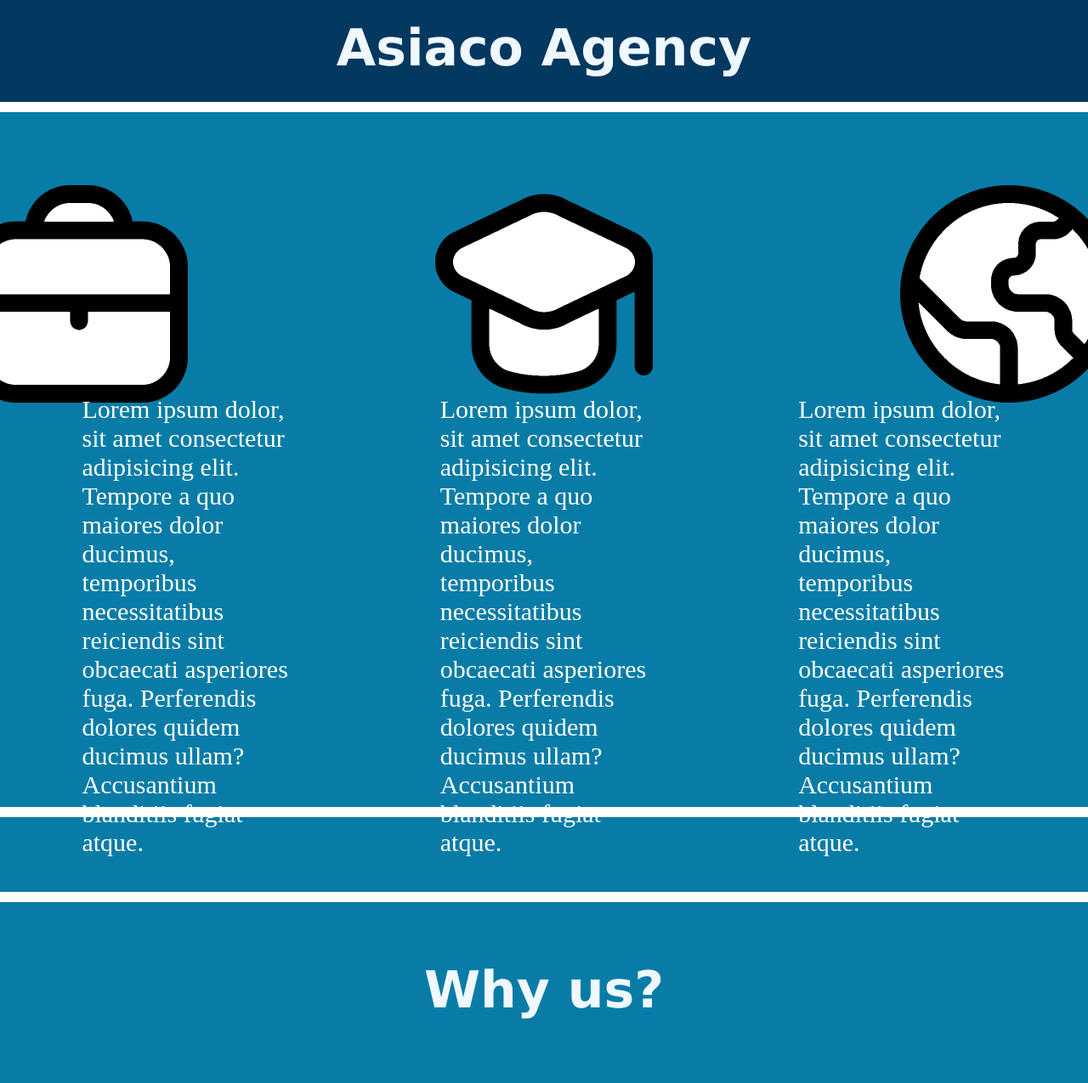
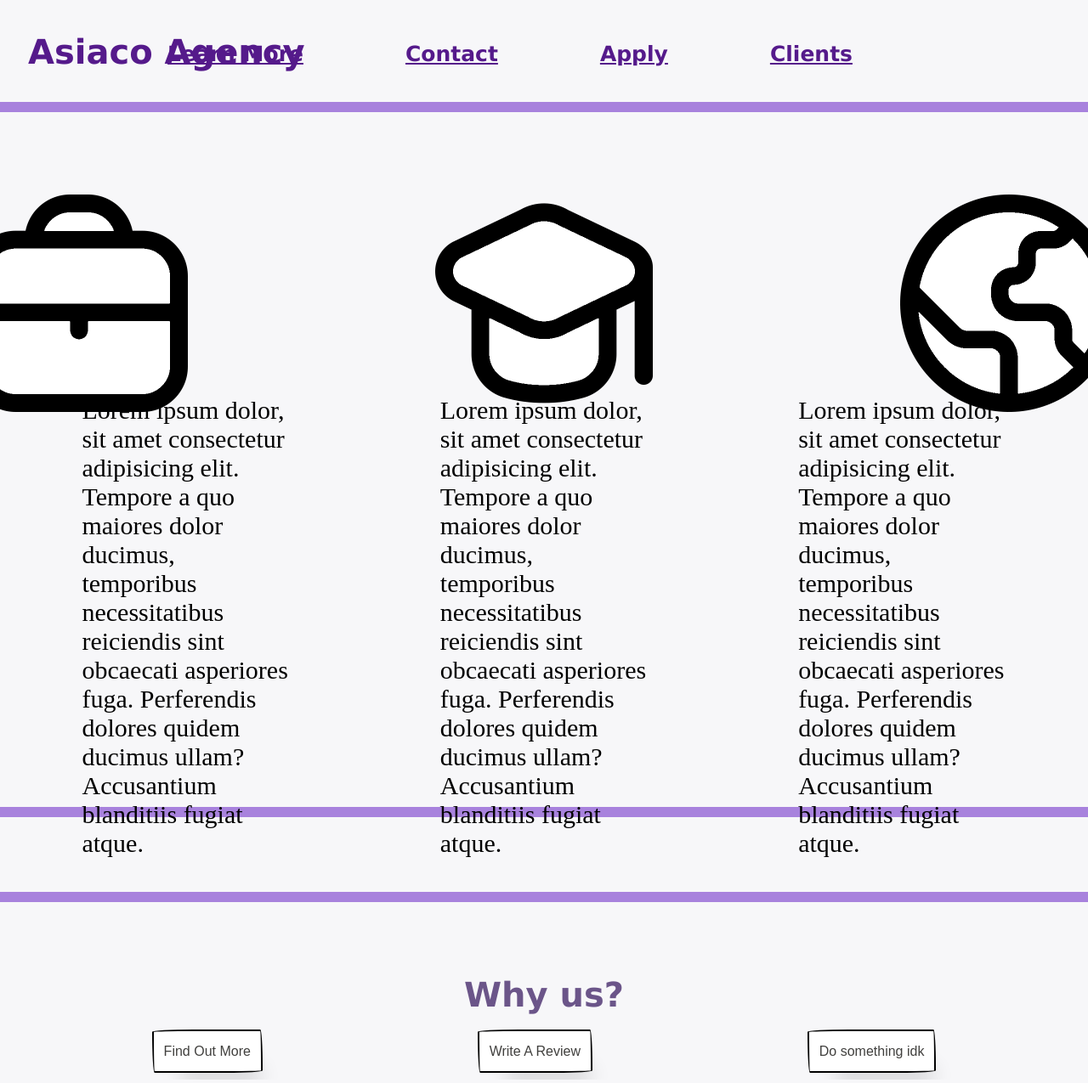
Before and after one commit to qwontt/qwontt.github.io, a plain HTML site: page index.html in a window 1280 px wide. Shown: the top 1275 px of the page at 85% size. Drawn offline with Linux system fonts and the light colour scheme.

Commit message:
index finished
index done, changed design to white/purple, looks good to me

```diff
--- a/index.html
+++ b/index.html
@@ -12,7 +12,11 @@
      <div id="bar3white"></div>
     </div>
     <div class="title">
-    <h1 id="titletext">Asiaco Agency</h1>
+    <a href=""><h1 id="titletext">Asiaco Agency</h1></a>
+    <a href=""><h2 id="more">Learn More</h2></a>
+    <a href=""><h2 id="more">Contact</h2></a>
+    <a href=""><h2 id="more">Apply</h2></a>
+    <a href=""><h2 id="more">Clients</h2></a>
     </div>
     <div class="icons">
     <img src="res/img/briefcase.png" alt="" id="iconszise">
@@ -26,7 +30,7 @@
     </div>
     <div id="topbar2"></div>
     <div class="title">
-    <h1>Why us?</h1>
+    <h1 id="whyus">Why us?</h1>
     </div>
 
     <div class="buttonarray">
--- a/style.css
+++ b/style.css
@@ -3,14 +3,23 @@
     margin: 0px;
     justify-content: center;
     align-items: center;
-    color: aliceblue;
+    color: #6B5589;
     display: flex;
-    top: 13px;
-    font-size: 30px;
+    top: 20px;
+    left: -100px;
+    font-size: 20px;
     font-family: Verdana;
+    gap: 120px;
+}
+
+#more {
+    font-size: 25px;
 }
 
 #titletext {
+    position : absolute;
+    left: 125px;
+    top: 10px;
     margin: 0px;
 }
 
@@ -21,7 +30,7 @@
     right:0;
     width:100%;
     height: 120px;
-    background: #033860;
+    background: #F7F7F9;
   }
 
 #bar1white {
@@ -31,7 +40,7 @@
     right:0;
     width:100%;
     height: 12px;
-    background: white;
+    background: #A882DD;
 }
 
 #bar2white {
@@ -41,7 +50,7 @@
     right:0;
     width:100%;
     height: 12px;
-    background: white;
+    background: #A882DD;
 }
 
 #bar3white {
@@ -51,7 +60,7 @@
     right:0;
     width:100%;
     height: 12px;
-    background: white;
+    background: #A882DD;
 }
 
 
@@ -62,7 +71,7 @@
     align-items: center;
     color: aliceblue;
     display: flex;
-    top: 140px;
+    top: 150px;
     gap:23%;
 }
 
@@ -76,7 +85,7 @@
     padding-right: 7%;
     font-size: 30px;
     padding-bottom: 3%;
-    color: white;
+    color: black;
 }
 
 .iconparagraph {
@@ -89,8 +98,20 @@
     flex-direction: row;
 }
 
+#whyus {
+    position: relative;
+    margin: auto;
+    justify-content: center;
+    align-items: center;
+    color: #6B5589;
+    display: flex;
+    top: 50px;
+    left: 100px;
+    gap:23%;
+}
+
 body {
-    background-color: #087CA7;
+    background-color: #F7F7F9;
 }
 
 .buttonarray {
@@ -101,7 +122,7 @@ body {
     color: black;
     display: flex;
     flex-direction: row;
-    padding-top: 4%;
+    padding-top: 7%;
     gap: 20%;
 }
 
```
